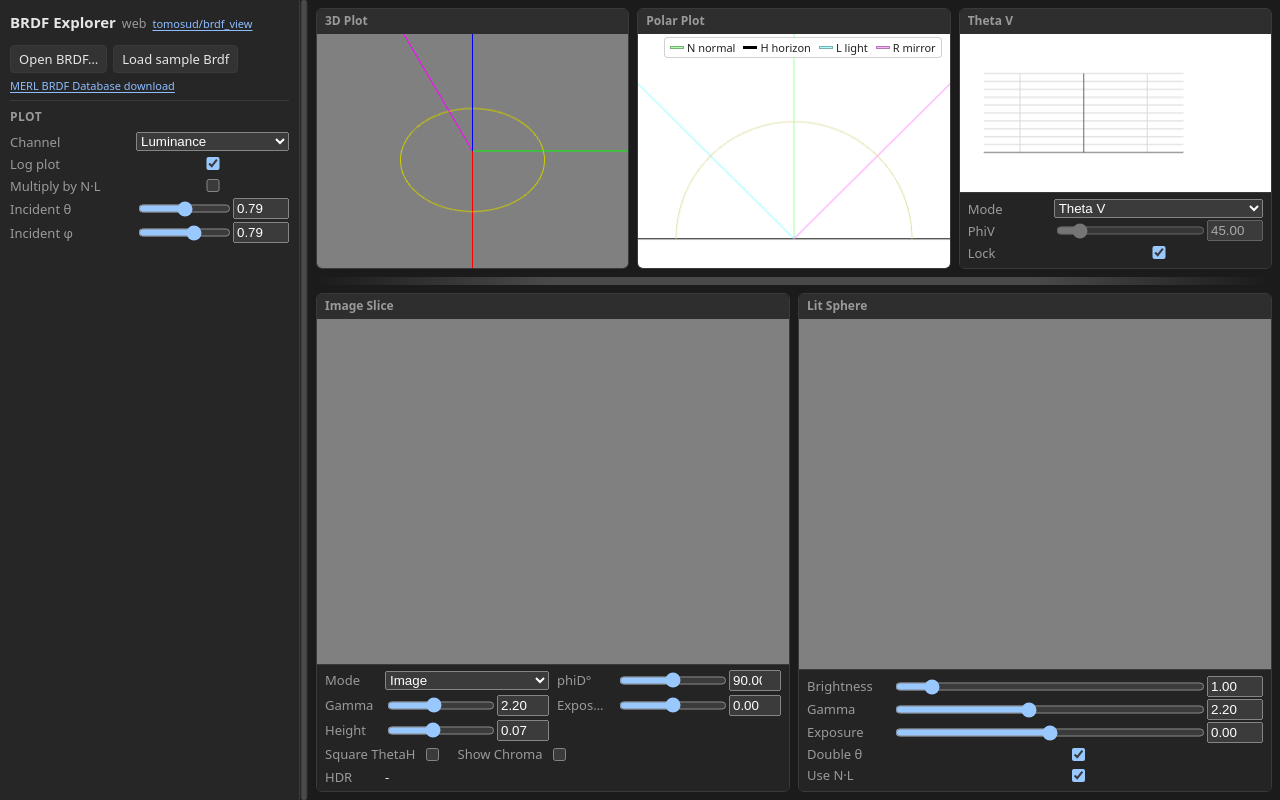
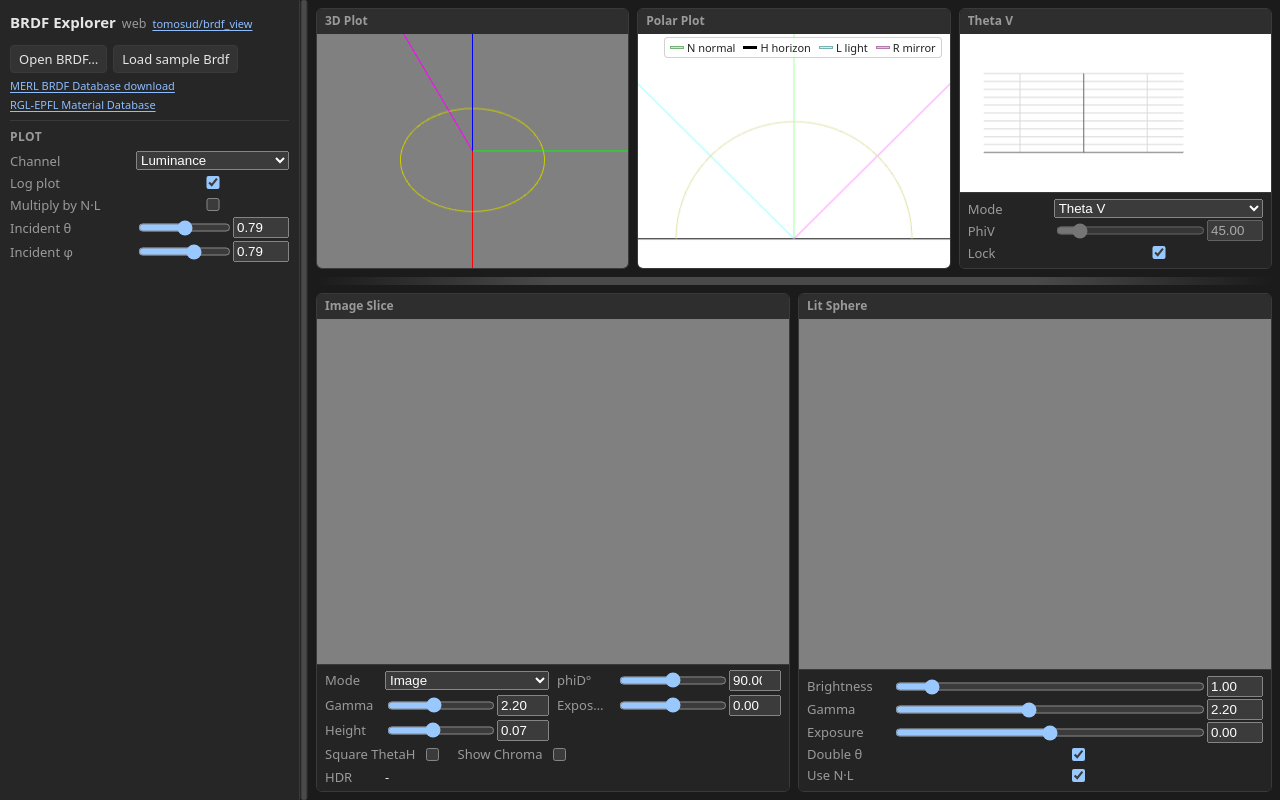
Before and after one commit to tomosud/brdf_view, a website built with Vite: page web/index.html in a window 1280 px wide. Built offline with nearby package versions, Linux system fonts and the light colour scheme; files whose address does not match are found by name.

Commit message:
Add support for RGL-EPFL .bsdf BRDF format
Add documentation and links for loading measured BRDF files from the RGL-EPFL Material Database in .bsdf format. Includes support for RGB variant and anisotropic data. Implementation details documented in README including tensor file parsing, texture packing, and CDF table construction.

```diff
--- a/web/index.html
+++ b/web/index.html
@@ -33,6 +33,14 @@
             title="Open the MERL BRDF Database download page for measured .binary BRDF files."
             >MERL BRDF Database download</a
           >
+          <a
+            class="toolbar-link"
+            href="https://rgl.epfl.ch/materials"
+            target="_blank"
+            rel="noopener noreferrer"
+            title="Open the RGL-EPFL Material Database page for measured .bsdf BRDF files (download the RGB variant)."
+            >RGL-EPFL Material Database</a
+          >
           <select id="sample-brdf-select" class="toolbar-select" hidden></select>
         </div>
         <div id="parameter-panel"></div>
```
Also changed, not shown: README.md.
